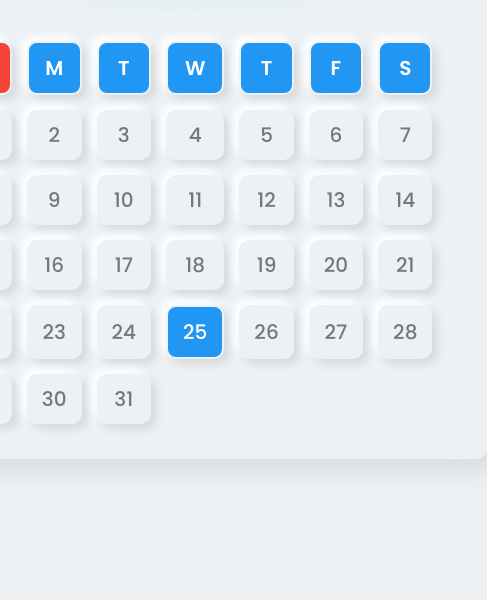
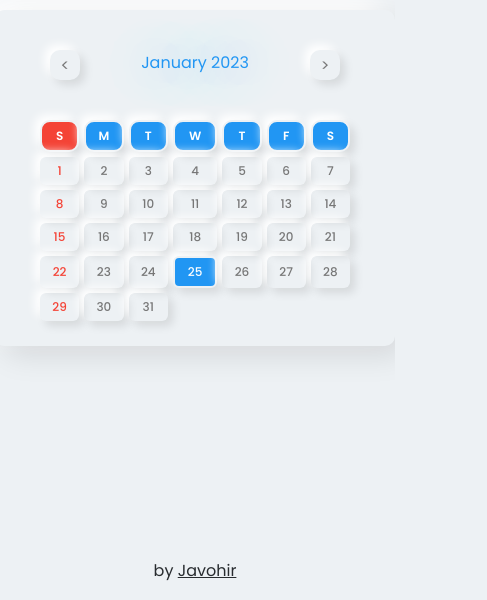
Before and after one commit to javohirveb/calendar, a plain HTML site: page index.html in a window 390 px wide. Shown: the part 244-844 px from the top of the page, 487 px wide, since content can reach past the window. Drawn offline with Linux system fonts and the light colour scheme.

Commit message:
add copyright section

```diff
--- a/css/style.css
+++ b/css/style.css
@@ -80,8 +80,6 @@ body {
     font-size: 1.25em;
     box-shadow: 5px 5px 10px rgba(0, 0, 0, 0.1),
         -5px -5px 10px rgba(255, 255, 255, 1);
-    /* box-shadow: inset 5px 5px 10px rgba(0, 0, 0, 0.1),
-        inset -5px -5px 10px rgba(255, 255, 255, 1); */
 }
 
 .dark #dycalendar table td {
@@ -94,15 +92,11 @@ body {
 #dycalendar table td:hover {
     box-shadow: inset 5px 5px 10px rgba(0, 0, 0, 0.1),
         inset -5px -5px 10px rgba(255, 255, 255, 1);
-    /* box-shadow: 5px 5px 10px rgba(0, 0, 0, 0.1),
-        -5px -5px 10px rgba(255, 255, 255, 1); */
 }
 
 .dark #dycalendar table td:hover {
     box-shadow: inset -5px -5px 10px rgba(255, 255, 255, 0.1),
         inset 5px 5px 10px rgba(0, 0, 0, 0.1);
-    /* box-shadow: 5px 5px 10px rgba(0, 0, 0, 0.1),
-        -5px -5px 10px rgba(255, 255, 255, 1); */
 }
 
 #dycalendar table td:first-child {
@@ -194,3 +188,59 @@ body {
     box-shadow: 5px 5px 10px rgba(0, 0, 0, 0.25),
         -5px -5px 10px rgba(255, 255, 255, 0.25);
 }
+
+footer p {
+    position: absolute;
+    left: 50%;
+    bottom: 2%;
+    text-align: center;
+    color: #282c2f;
+    transform: translateX(-50%);
+}
+
+footer p a {
+    color: #282c2f;
+}
+
+footer p a:hover {
+    color: #2196f3;
+}
+
+.dark footer p,
+.dark footer p a {
+    color: #edf1f4;
+}
+
+.dark footer p a:hover {
+    color: #777;
+}
+
+@media only screen and (max-width: 568px) {
+    .dycalendar-span-month-year {
+        font-size: 1em;
+    }
+
+    .dycalendar-month-container .dycalendar-header .dycalendar-prev-next-btn.prev-btn,
+    .dycalendar-month-container .dycalendar-header .dycalendar-prev-next-btn.next-btn {
+        font-size: 1em;
+        width: 30px;
+        height: 30px;
+        display: flex;
+        justify-content: center;
+        align-items: center;
+    }
+
+    #dycalendar table td {
+        padding: 5px 7.5px;
+        font-weight: 500;
+        border-radius: 6px;
+        font-size: .75em;
+    }
+
+    #dycalendar table {
+        width: 100%;
+        border-spacing: 5px;
+        margin-top: 40px;
+    }
+
+}
--- a/index.html
+++ b/index.html
@@ -18,6 +18,10 @@
         </div>
     </div>
 
+    <footer>
+        <p>by <a href="https://github.com/javohirveb" target="_blank">Javohir</a></p>
+    </footer>
+
     <script src="js/dycalendar.js"></script>
     <script>
         let toggleBtn = document.querySelector('.toggleBtn')
```
